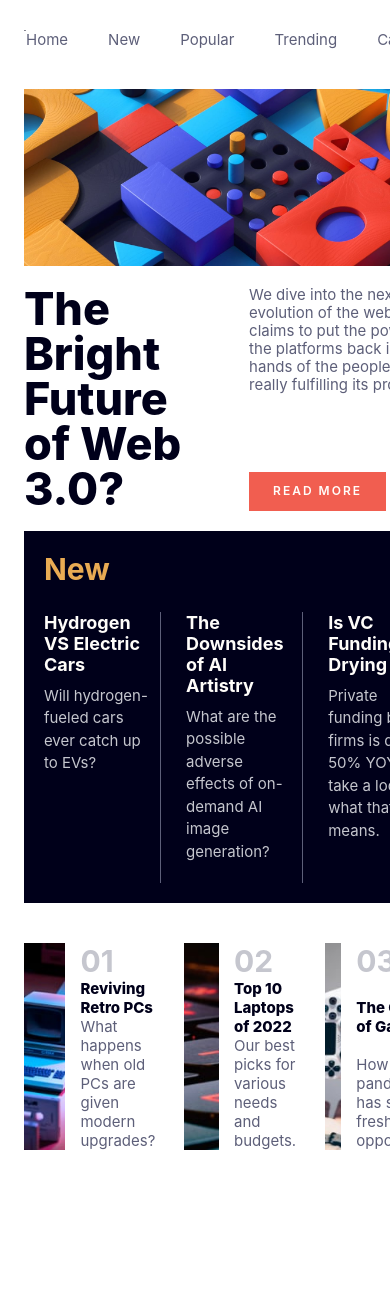
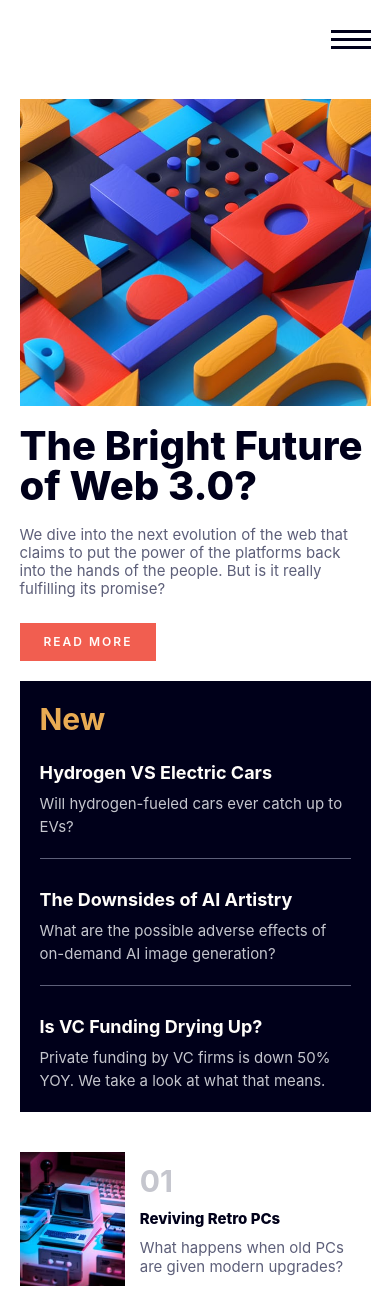
Before and after one commit to anonggentlegentle/News-homepage, a website: page index.html in a window 390 px wide. Shown: the top 1289 px of the page. Before the commit the page ends 1180 px from the top, so only its background shows below. Drawn offline with Linux system fonts and the light colour scheme.

Commit message:
Fix responsiveness

```diff
--- a/css/style.scss
+++ b/css/style.scss
@@ -8,6 +8,7 @@
 }
 
 $bp-1: 62.5em; // 1000px
+$bp-2: 43.75em; // 700px
 
 *,
 *::after,
@@ -31,10 +32,9 @@ body {
   font-family: "Inter", sans-serif;
   color: var(--color-dark-grayish-blue);
 
-  display: grid;
-  place-items: center;
-  align-content: center;
-  row-gap: 4rem;
+  display: flex;
+  justify-content: center;
+  align-items: center;
 }
 
 img,
@@ -45,29 +45,54 @@ video {
   width: 100%;
 }
 
-.container {
+.main {
   width: min(90%, 100rem);
+  margin: 2rem auto;
+
+  display: flex;
+  flex-direction: column;
+  row-gap: 4rem;
+
+  &__header {
+    padding: 1rem 0;
+
+    display: flex;
+    position: relative;
+    justify-content: space-between;
   }
 
-.header {
-  display: flex;
-  justify-content: space-between;
-  position: relative;
-  margin-top: 3rem;
+  &__header-logo {
+    width: 7%;
+    // height: 4rem;
 
-  &__logo {
+    @media only screen and (max-width: $bp-1) {
+      width: 10%;
+    }
+
+    @media only screen and (max-width: $bp-2) {
       width: 5rem;
     }
+  }
 
-  &__nav-box {
+  &__header-logo-img {
+    height: 100%;
+  }
+
+  &__header-nav-box {
     list-style: none;
+    margin-left: auto;
 
     display: flex;
     column-gap: 4rem;
     align-items: center;
+
+    @media only screen and (max-width: $bp-2) {
+      visibility: hidden;
+      opacity: 0;
+    }
   }
 
-  &__nav-link {
+  &__header-nav-link {
     &:link,
     &:visited {
       text-decoration: none;
@@ -81,12 +106,12 @@ video {
     }
   }
 
-  &__hamburger-menu {
+  &__header-hamburger-menu {
     position: absolute;
     top: 0;
     bottom: 0;
     margin: auto 0;
-    right: 1rem;
+    right: 0;
     opacity: 0;
     visibility: hidden;
     cursor: pointer;
@@ -96,42 +121,68 @@ video {
     display: flex;
     flex-direction: column;
     justify-content: center;
+
+    @media only screen and (max-width: $bp-2) {
+      visibility: visible;
+      opacity: 1;
+    }
   }
 
-  &__hamburger-line {
-    height: 0.2rem;
-    width: 5rem;
+  &__header-hamburger-line {
+    height: 0.3rem;
+    width: 4rem;
     background-color: var(--color-very-dark-blue);
 
     &:not(:last-child) {
       margin-bottom: 0.5rem;
     }
   }
-}
 
-.main {
+  &__main-content {
+    width: 100%;
+
     display: grid;
     grid-template-columns: repeat(3, 1fr);
-  gap: 2rem;
+    row-gap: 2rem;
+    column-gap: 2rem;
 
     @media only screen and (max-width: $bp-1) {
       grid-template-columns: repeat(2, 1fr);
     }
 
+    @media only screen and (max-width: $bp-2) {
+      grid-template-columns: repeat(1, 100%);
+      column-gap: 0;
+    }
+  }
+
   &__illustration {
+    width: 100%;
+
     grid-column: 1 / span 2;
 
     @media only screen and (max-width: $bp-1) {
       grid-row: 1 / -1;
       grid-column: 1 / -1;
     }
+
+    @media only screen and (max-width: $bp-2) {
+      grid-row: 1 / 1;
+      grid-column: 1 / span 2;
+    }
   }
 
-  &__illustration-img {
+  &__illustration-box {
+    width: 100%;
     min-height: 100%;
   }
 
+  &__illustration-src {
+    width: 100%;
+  }
+
   &__text-box {
+    width: 100%;
     line-height: 1.2;
 
     display: flex;
@@ -139,6 +190,13 @@ video {
 
     grid-row: 2 / 2;
     grid-column: 2 / 3;
+
+    @media only screen and (max-width: $bp-2) {
+      row-gap: 2.5rem;
+
+      grid-row: 3 / span 1;
+      grid-column: 1 / span 2;
+    }
   }
 
   &__sidebar {
@@ -157,6 +215,10 @@ video {
       grid-row: 3 / 3;
       grid-column: 1 / -1;
     }
+
+    @media only screen and (max-width: $bp-2) {
+      grid-row: 4;
+    }
   }
 
   &__sidebar-container {
@@ -167,6 +229,10 @@ video {
     @media only screen and (max-width: $bp-1) {
       flex-direction: row;
       column-gap: 2.5rem;
+    }
+
+    @media only screen and (max-width: $bp-2) {
+      flex-direction: column;
     }
   }
 
@@ -180,6 +246,13 @@ video {
         padding-bottom: none;
         border-right: 1px solid var(--color-dark-grayish-blue);
         padding-right: 1rem;
+      }
+
+      @media only screen and (max-width: $bp-2) {
+        border-bottom: 1px solid var(--color-dark-grayish-blue);
+        padding-bottom: 2rem;
+        border-right: none;
+        padding-right: 0;
       }
     }
 
@@ -210,37 +283,55 @@ video {
     color: var(--color-grayish-blue);
     line-height: 1.5;
   }
-}
 
-.footer {
-  margin-bottom: 3rem;
+  &__footer {
+    width: 100%;
 
     display: flex;
     column-gap: 2rem;
 
-  &__box {
+    @media only screen and (max-width: $bp-2) {
+      flex-direction: column;
+      row-gap: 3rem;
+    }
+  }
+
+  &__footer-box {
+    width: 100%;
+
     display: flex;
     column-gap: 1.5rem;
   }
 
-  &__illustration-box {
-    flex: 1;
+  &__footer-illustration-box {
+    width: 40%;
+
+    @media only screen and (max-width: $bp-2) {
+      width: 30%;
+    }
   }
 
-  &__illustration-img {
+  &__footer-illustration-img {
+    object-fit: cover;
     min-height: 100%;
-    object-fit: cover;
   }
 
-  &__text-box {
-    flex: 3;
+  &__footer-text-box {
+    width: 60%;
+
     display: flex;
     flex-direction: column;
     justify-content: space-between;
-    // row-gap: 2rem;
 
     @media only screen and (max-width: $bp-1) {
       flex: 2;
+    }
+
+    @media only screen and (max-width: $bp-2) {
+      width: 70%;
+
+      justify-content: center;
+      row-gap: 1rem;
     }
 
     & .heading--2 {
@@ -254,7 +345,7 @@ video {
     }
   }
 
-  &__link {
+  &__footer-link {
     &:link,
     &:visited {
       color: var(--color-very-dark-blue);
@@ -271,6 +362,7 @@ video {
 
 .heading {
   &--1 {
+    width: 100%;
     font-size: 4.5rem;
     line-height: 1;
     padding-right: 4rem;
@@ -280,6 +372,13 @@ video {
     grid-row: 2 / 2;
     grid-column: 1 / 2;
     align-self: center;
+
+    @media only screen and (max-width: $bp-2) {
+      font-size: 4rem;
+      padding-right: 0;
+
+      grid-column: 1 / span 2;
+    }
   }
 
   &--2 {
@@ -295,6 +394,12 @@ video {
 
 .btn {
   &--text {
+    display: block;
+
+    @media only screen and (max-width: $bp-2) {
+      margin-top: 2rem;
+    }
+
     &:link,
     &:visited {
       background-color: var(--color-red);
--- a/index.html
+++ b/index.html
@@ -22,47 +22,56 @@
     <link rel="stylesheet" href="css/style.css" />
   </head>
   <body>
-    <header class="header container">
-      <section class="header__logo">
-        <img src="assets/images/logo.svg" alt="Logo" class="header__logo-img" />
-      </section>
+    <main class="main">
+      <header class="main__header">
+        <div class="main__header-logo">
+          <img
+            class="main__header-logo-img"
+            src="assets/images/logo.svg"
+            alt="Logo"
+          />
+        </div>
 
-      <ul class="header__nav-box">
-        <li class="header__nav-item">
-          <a href="#" class="header__nav-link">Home</a>
+        <ul class="main__header-nav-box">
+          <li class="main__header-nav-item">
+            <a href="#" class="main__header-nav-link">Home</a>
           </li>
-        <li class="header__nav-item">
-          <a href="#" class="header__nav-link">New</a>
+          <li class="main__header-nav-item">
+            <a href="#" class="main__header-nav-link">New</a>
           </li>
-        <li class="header__nav-item">
-          <a href="#" class="header__nav-link">Popular</a>
+          <li class="main__header-nav-item">
+            <a href="#" class="main__header-nav-link">Popular</a>
           </li>
-        <li class="header__nav-item">
-          <a href="#" class="header__nav-link">Trending</a>
+          <li class="main__header-nav-item">
+            <a href="#" class="main__header-nav-link">Trending</a>
           </li>
-        <li class="header__nav-item">
-          <a href="#" class="header__nav-link">Categories</a>
+          <li class="main__header-nav-item">
+            <a href="#" class="main__header-nav-link">Categories</a>
           </li>
         </ul>
 
-      <button class="header__hamburger-menu">
-        <div class="header__hamburger-line"></div>
-        <div class="header__hamburger-line"></div>
-        <div class="header__hamburger-line"></div>
+        <button class="main__header-hamburger-menu">
+          <div class="main__header-hamburger-line"></div>
+          <div class="main__header-hamburger-line"></div>
+          <div class="main__header-hamburger-line"></div>
         </button>
       </header>
 
-    <main class="main container">
+      <section class="main__main-content">
         <section class="main__illustration">
+          <picture class="main__illustration-box">
+            <source
+              media="(max-width: 700px)"
+              srcset="assets/images/image-web-3-mobile.jpg"
+              class="main__illustration-src"
+            />
             <img
               src="assets/images/image-web-3-desktop.jpg"
               alt="Illustration"
-          class="main__illustration-img"
             />
+          </picture>
         </section>
-
         <h1 class="heading heading--1">The Bright Future of Web 3.0?</h1>
-
         <section class="main__text-box">
           <p class="main__text">
             We dive into the next evolution of the web that claims to put the
@@ -71,10 +80,8 @@
           </p>
           <a href="#" class="btn btn--text">Read more</a>
         </section>
-
         <section class="main__sidebar">
           <h2 class="heading heading--2">New</h2>
-
           <div class="main__sidebar-container">
             <article class="main__sidebar-box">
               <a href="#" class="main__sidebar-link">
@@ -104,68 +111,66 @@
             </article>
           </div>
         </section>
-    </main>
+      </section>
 
-    <footer class="footer container">
-      <section class="footer__box">
-        <article class="footer__illustration-box">
+      <footer class="main__footer">
+        <section class="main__footer-box">
+          <article class="main__footer-illustration-box">
             <img
               src="assets/images/image-retro-pcs.jpg"
               alt="Illustration"
-            class="footer__illustration-img"
+              class="main__footer-illustration-img"
             />
           </article>
-
-        <article class="footer__text-box">
+          <article class="main__footer-text-box">
             <h2 class="heading heading--2">01</h2>
-          <a href="#" class="footer__link">
+            <a href="#" class="main__footer-link">
               <h3 class="heading heading--3">Reviving Retro PCs</h3>
             </a>
-          <p class="footer__text">
+            <p class="main__footer-text">
               What happens when old PCs are given modern upgrades?
             </p>
           </article>
         </section>
 
-      <section class="footer__box">
-        <article class="footer__illustration-box">
+        <section class="main__footer-box">
+          <article class="main__footer-illustration-box">
             <img
               src="assets/images/image-top-laptops.jpg"
               alt="Illustration"
-            class="footer__illustration-img"
+              class="main__footer-illustration-img"
             />
           </article>
-
-        <article class="footer__text-box">
+          <article class="main__footer-text-box">
             <h2 class="heading heading--2">02</h2>
-          <a href="#" class="footer__link">
+            <a href="#" class="main__footer-link">
               <h3 class="heading heading--3">Top 10 Laptops of 2022</h3>
             </a>
-          <p class="footer__text">
+            <p class="main__footer-text">
               Our best picks for various needs and budgets.
             </p>
           </article>
         </section>
 
-      <section class="footer__box">
-        <article class="footer__illustration-box">
+        <section class="main__footer-box">
+          <article class="main__footer-illustration-box">
             <img
               src="assets/images/image-gaming-growth.jpg"
               alt="Illustration"
-            class="footer__illustration-img"
+              class="main__footer-illustration-img"
             />
           </article>
-
-        <article class="footer__text-box">
+          <article class="main__footer-text-box">
             <h2 class="heading heading--2">03</h2>
-          <a href="#" class="footer__link">
+            <a href="#" class="main__footer-link">
               <h3 class="heading heading--3">The Growth of Gaming</h3>
             </a>
-          <p class="footer__text">
+            <p class="main__footer-text">
               How the pandemic has sparked fresh opportunities.
             </p>
           </article>
         </section>
       </footer>
+    </main>
   </body>
 </html>
```
Also changed, not shown: css/style.css, 1 other file. Lines whose indentation alone changed are shown as unchanged.
